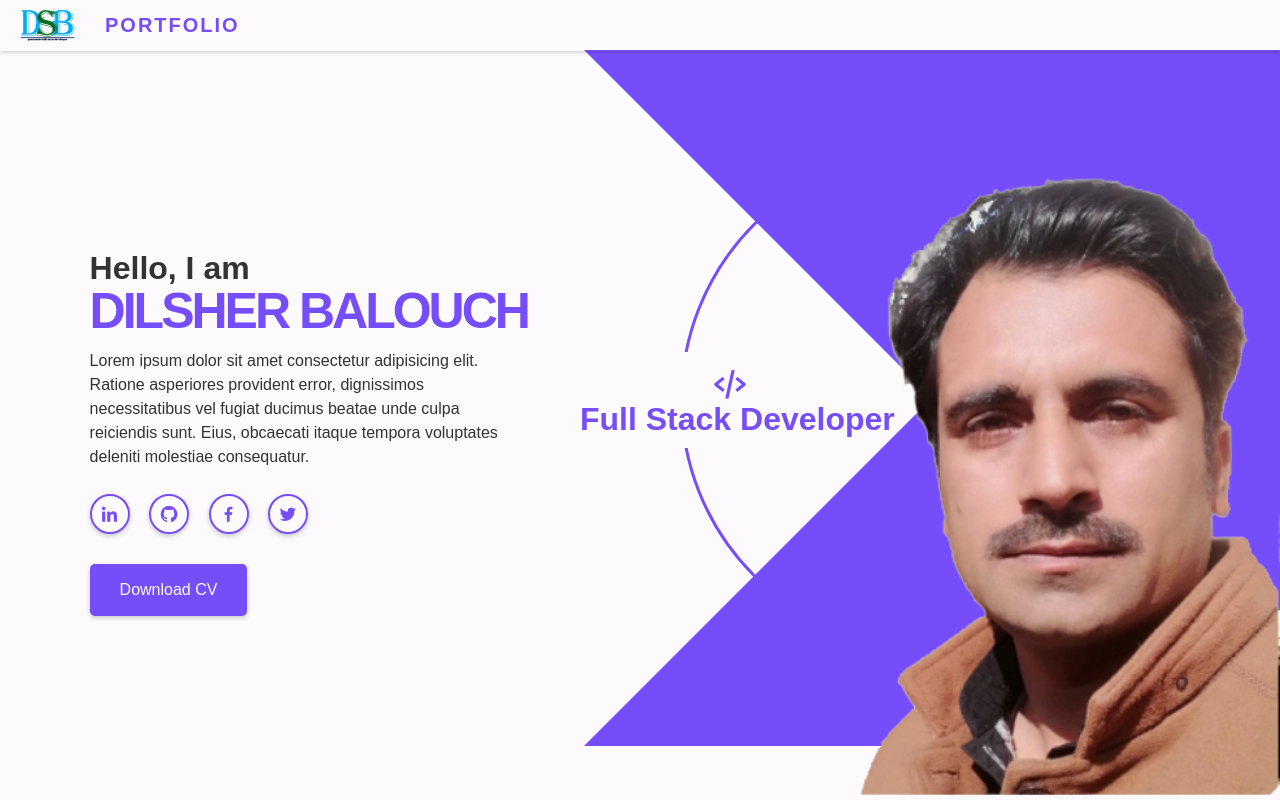
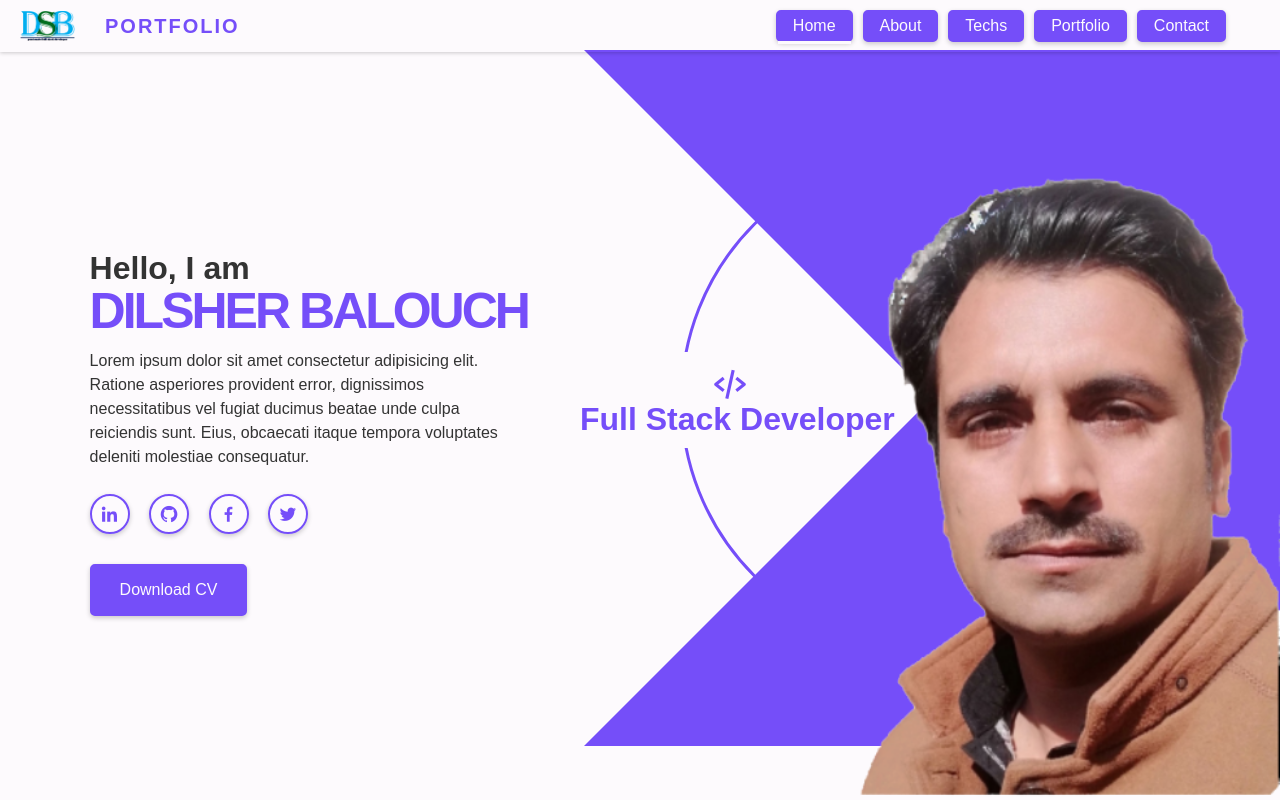
Before and after one commit to DilsherB/modern-portfolio, a website: page dist/index.html in a window 1280 px wide. Drawn offline with nearby package versions, Linux system fonts and the light colour scheme; files that its build step writes are made by us from their sources; files whose address does not match are found by name.

Commit message:
project build after linter handling.

```diff
--- a/dist/index.html
+++ b/dist/index.html
@@ -16,11 +16,11 @@
         <img src="./images/rectangle.png" alt="logo" width="55px">Portfolio
       </a>
       <nav class="navbar">
-        <a href="#home" class="active">Home</a>
-        <a href="#about">About</a>
-        <a href="#techs">Techs</a>
-        <a href="#portfolio">Portfolio</a>
-        <a href="#contact">Contact</a>
+        <a href="#home" class="active btn">Home</a>
+        <a href="#about" class="btn">About</a>
+        <a href="#techs" class="btn">Techs</a>
+        <a href="#portfolio" class="btn">Portfolio</a>
+        <a href="#contact" class="btn">Contact</a>
       </nav>
       <div class="bx bx-moon" id="darkMode"></div>
     </header>
@@ -65,6 +65,11 @@
         <img src="images/dsb.png" alt="">
       </div>
     </section>
+
+    <!-- About Section -->
+    <div class="about" id="about">
+
+    </div>
   </body>
   <script src="index.js"></script>
 </html>
```
Also changed, not shown: dist/main.js (+1 -1 lines).
